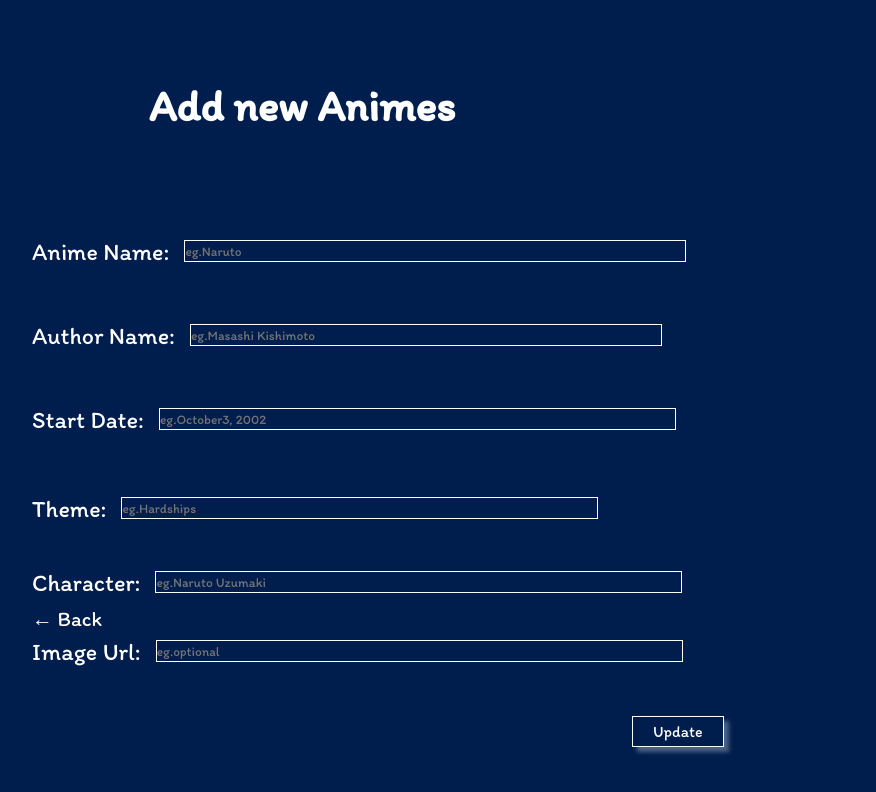
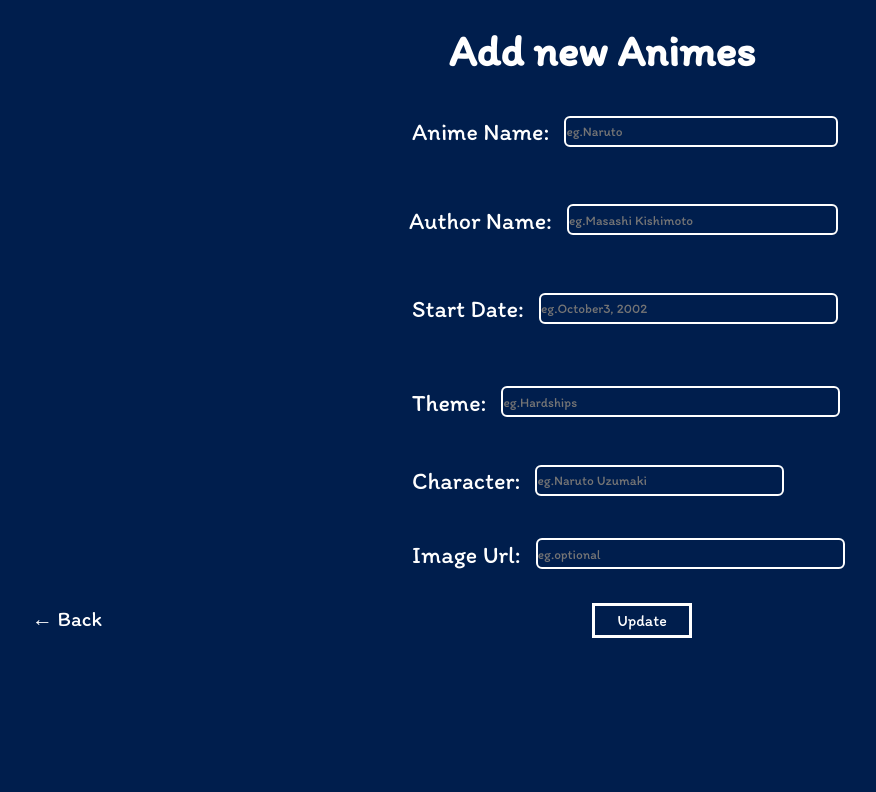
Before and after one commit to kalviumcommunity/Popular_Anime, a React (Vite) app in the folder client/: page /updateAni in a window 1280 px wide. Shown: the top 792 px of the page, without its empty margins (48-924 px from the left). Built offline with nearby package versions, Linux system fonts and the light colour scheme.

Commit message:
added the update page

```diff
--- a/client/src/components/mainpage.css
+++ b/client/src/components/mainpage.css
@@ -26,9 +26,9 @@
 }
 .ani-name{
     position: relative;
-    left: 160px;
+    left: 760px;
     top: 70px;
-    font-size: 2rem;
+    font-size: 0.8rem;
 }
 .ani-authorname{
     position: relative;
@@ -43,22 +43,36 @@
     top: 150px;
     font-size: 0.8rem;
 }
+/* .anime{
+    position: relative;
+    left: -355px;
+    top: 338px;
+    font-size: 1.2rem;
+    font-weight: 100;
+}
+.authorname{
+    position: relative;
+    left: -355px;
+    top: 348px;
+    font-size: 1.2rem;
+    font-weight: 100;
+} */
 .theme{
     position: relative;
     left: -335px;
-    top: 362px;
+    top: 366px;
     font-weight: 100;
 }
 .start-date{
     position: relative;
     left: -351px;
-    top: 350px;
+    top: 356px;
     font-weight: 100;
 }
 .character{
     position: relative;
     left: -354px;
-    top: 375px;
+    top: 377px;
     font-weight: 100;
 }
 .anime-datas{
@@ -92,7 +106,7 @@
 }
 .ani-image{
     position: relative;
-    top: -10px;
+    top: -20px;
     left: 370px;
     height: 360px;
     width: 560px;
--- a/client/src/components/mainpage.jsx
+++ b/client/src/components/mainpage.jsx
@@ -55,6 +55,8 @@ function Main() {
         {ani.length > 0 && <h4 className='ani-authorname'>{ani[index].authorname}</h4>}
       </div>
       <div className='anime-data'>
+        {/* <h3 className='anime'>Anime Name:</h3>
+        <h3 className='authorname'>Author Name:</h3> */}
         <h3 className='start-date'>Start Date: </h3>
         <h3 className='theme'>Theme:</h3>
         <h3 className='character'> Character:</h3>
--- a/client/src/components/mainpage1.css
+++ b/client/src/components/mainpage1.css
@@ -60,3 +60,11 @@
 #add-anime:hover {
     color: #ff0883;
 }
+#add-ani{
+    position: relative;
+    left: 1000px;
+    text-decoration: none;
+    font-size: 1.2rem;
+    color: aliceblue;
+    top: 10px;
+}
--- a/client/src/components/mainpage1.jsx
+++ b/client/src/components/mainpage1.jsx
@@ -25,9 +25,7 @@ function Main1() {
                 <Link to='/apipage' className='link1'>Api</Link>
             </nav>
             <h1 id="title">List of Popular <br /> Animes</h1>
-            <button id="add-anime">
-            <Link to='/'>Add New Animes</Link>
-            </button>
+            <Link to='/updateani' id="add-ani">Add New Animes +</Link>
             <div className="anis">
             {
                    ani.map((data, dataIndex) => (
--- a/client/src/components/update.css
+++ b/client/src/components/update.css
@@ -8,13 +8,13 @@
 }
 #title1{
     position: relative;
-    top: 80px;
-    margin-left: 100px;
+    top: 25px;
+    margin-left: 700px;
 }
 form{
     position: relative;
     left: 120px;
-    top: 320px;
+    top: 200px;
 }
 input{
     color: white;
@@ -22,101 +22,110 @@ input{
 .add-ani-name{
     position: relative;
     bottom: 135px;
-    right: 40px;
+    left: 340px;
     font-size: 1.5rem;
 }
 .add-ani-name input{
-    width: 500px;
+    width: 270px;
     position: relative;
     bottom: 4px;
     left: 15px;
-    height: 20px;
+    height: 27px;
     background: none;
-    border: 1px solid white;
+    border: 2px solid white;
+    border-radius: 6px;
 }
 .add-ani-authorname{
     position: relative;
     bottom: 80px;
-    right: 40px;
+    left: 337px;
     font-size: 1.5rem;
 }
 .add-ani-authorname input{
-    width: 470px;
+    width: 267px;
     position: relative;
     bottom: 4px;
     left: 15px;
-    height: 20px;
+    height: 27px;
     background: none;
-    border: 1px solid white;
+    border: 2px solid white;
+    border-radius: 6px;
 }
 .add-start-date{
     position: relative;
     bottom: 25px;
-    right: 40px;
+    left: 340px;
     font-size: 1.5rem;
 }
 .add-start-date input{
-    width: 515px;
+    width: 295px;
     position: relative;
     bottom: 4px;
     left: 15px;
-    height: 20px;
+    height: 27px;
     background: none;
-    border: 1px solid white;
+    border: 2px solid white;
+    border-radius: 6px;
 }
 .add-theme{
     position: relative;
     top: 35px;
-    right: 40px;
+    left: 340px;
     font-size: 1.5rem;
 }
 .add-theme input{
-    width: 475px;
+    width: 335px;
     position: relative;
     bottom: 4px;
     left: 15px;
-    height: 20px;
+    height: 27px;
     background: none;
-    border: 1px solid white;
+    border: 2px solid white;
+    border-radius: 6px;
 }
 .add-character{
     position: relative;
     top: 80px;
-    right: 40px;
+    left: 340px;
     font-size: 1.5rem;
 }
 .add-character input{
-    width: 525px;
+    width: 245px;
     position: relative;
     bottom: 4px;
     left: 15px;
-    height: 20px;
+    height: 27px;
     background: none;
-    border: 1px solid white;
+    border: 2px solid white;
+    border-radius: 6px;
 }
 .submit-btn{
     position: relative;
-    left: 560px;
-    top: 170px;
-    border: 1px solid white;
+    width: 100px;
+    left: 520px;
+    top: 150px;
+    border: 3px solid white;
     background: none;
     color: white;
     padding: 5px 20px 5px 20px;
     font-size: 1rem;
-    box-shadow: 5px 5px 4px rgba(255, 255, 255, 0.3);
+}
+.submit-btn:hover{
+    background-color: #ff028d;
 }
 .add-image-url{
     position: relative;
     top: 120px;
-    right: 40px;
+    left: 340px;
     font-size: 1.5rem;
 }
 .add-image-url input{
-    width: 525px;
+    width: 305px;
     position: relative;
     bottom: 4px;
     left: 15px;
-    height: 20px;
+    height: 27px;
     background: none;
-    border: 1px solid white;
+    border: 2px solid white;
+    border-radius: 6px;
 }
--- a/client/src/components/update.jsx
+++ b/client/src/components/update.jsx
@@ -14,7 +14,7 @@ function Update(){
     const [character,setCharacter]=useState()
     const [image_url,setImageurl]=useState()
     const navigate = useNavigate()
-    const submit =(e)=>{
+    const submit =(e)=> {
         e.preventDefault();
         axios.post("http://localhost:3000/api/add-anime",{ anime,authorname,start_date,theme,character,image_url})
         .then(result=>{
```
